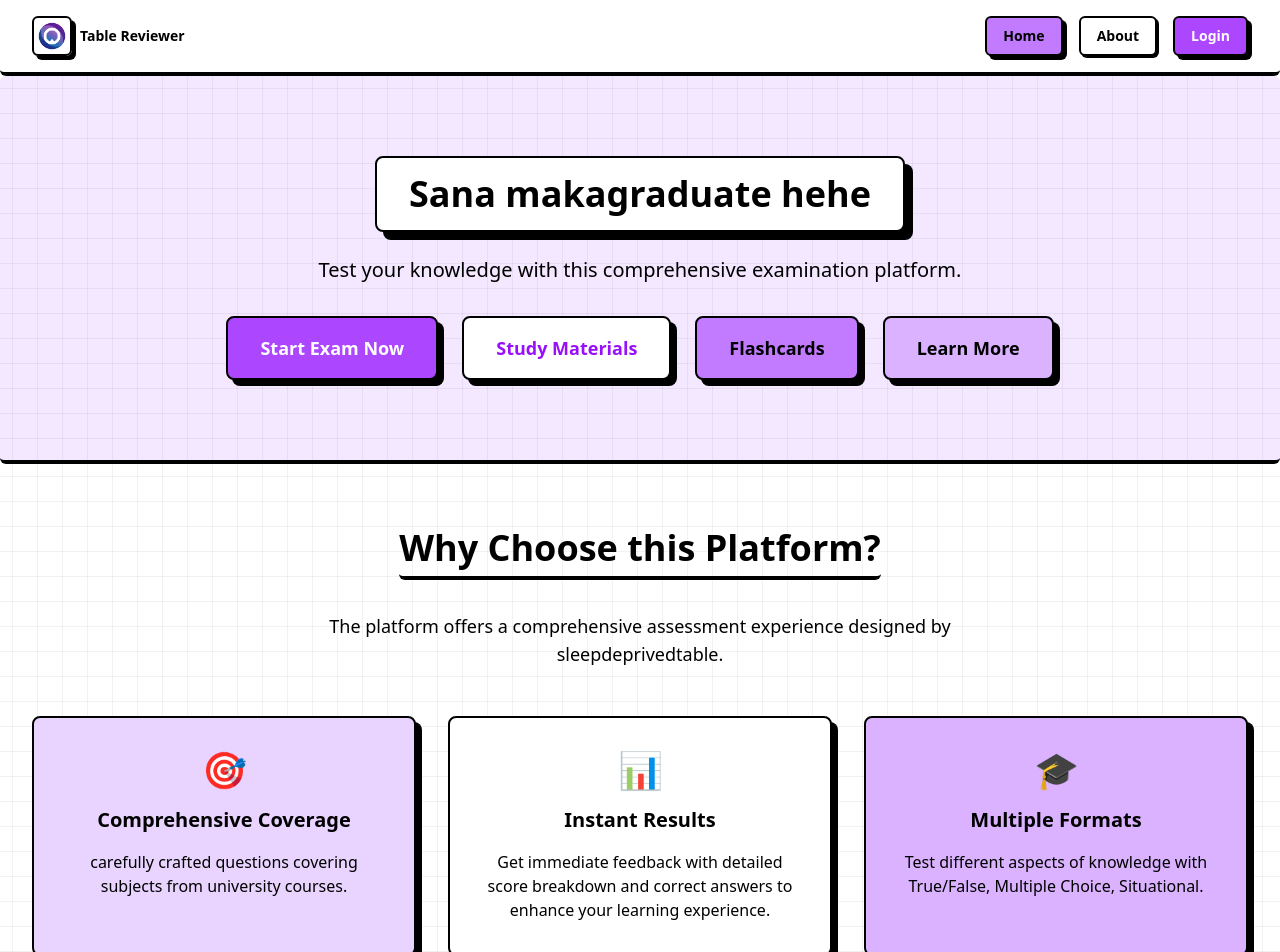
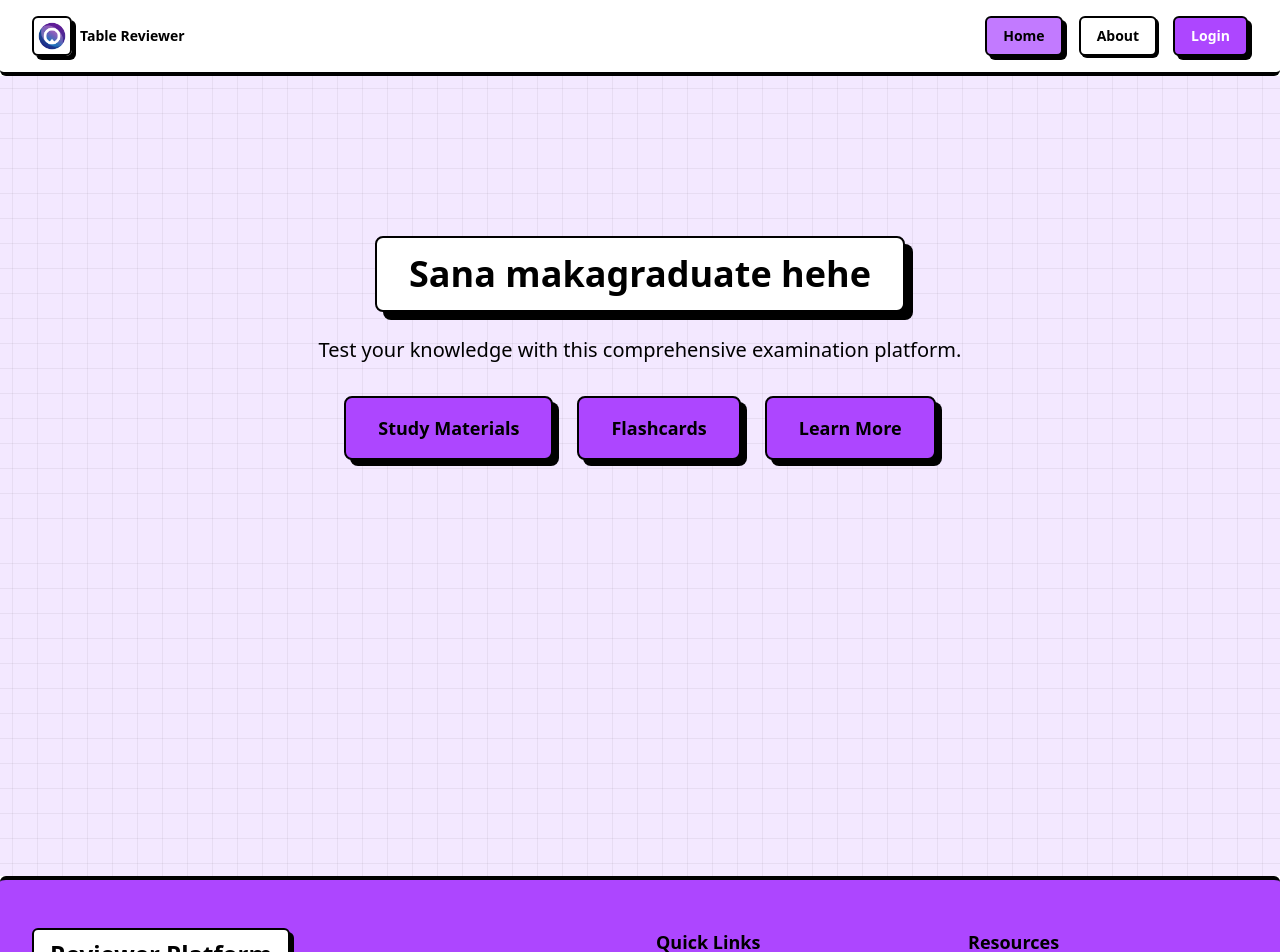
Before and after one commit to auxghlann/table_reviewer, a React (Vite) app: page / in a window 1280 px wide. Shown: the top 952 px of the page. Built offline with nearby package versions, Linux system fonts and the light colour scheme.

Commit message:
refactor: update About and Home pages for improved layout and consistency

```diff
--- a/src/pages/About.jsx
+++ b/src/pages/About.jsx
@@ -2,12 +2,12 @@ import React from "react";
 
 export default function About() {
   return (
-    <div className="min-h-screen grid-background-white">
+    <div className="min-h-screen grid-background py-16">
       {/* Hero Section */}
-      <section className="grid-background py-16 border-b-4 border-black">
+      <section className="grid-background py-16">
         <div className="max-w-7xl mx-auto px-4 sm:px-6 lg:px-8 text-center">
           <h1 className="text-4xl font-bold mb-6 text-black border-4 border-black bg-white inline-block px-8 py-4 shadow-[8px_8px_0px_0px_rgba(0,0,0,1)]">
-            About The Exam Platform
+            About The Reviewer Platform
           </h1>
           <p className="text-xl max-w-3xl mx-auto text-black font-medium mt-8">
             A comprehensive assessment tool designed to evaluate and enhance your understanding
@@ -17,9 +17,9 @@ export default function About() {
       </section>
 
       {/* Main Content */}
-      <section className="py-16 grid-background-white">
+      {/* <section className="py-16 grid-background-white">
         <div className="max-w-4xl mx-auto px-4 sm:px-6 lg:px-8">
-          <div className="prose prose-lg mx-auto">
+          <div className="prose prose-lg mx-auto"> */}
             {/* <h2 className="text-3xl font-bold text-black mb-6 border-b-4 border-black pb-2 inline-block">Our Mission</h2>
             <p className="text-lg text-black font-medium mb-8">
               We believe that understanding Artificial Intelligence is crucial in today's rapidly
@@ -62,7 +62,7 @@ export default function About() {
               </div>
             </div> */}
 
-            <h2 className="text-3xl font-bold text-black mb-6 border-b-4 border-black pb-2 inline-block">Key Features</h2>
+            {/* <h2 className="text-3xl font-bold text-black mb-6 border-b-4 border-black pb-2 inline-block">Key Features</h2>
             <div className="grid md:grid-cols-3 gap-6 mb-12">
               <div className="text-center bg-purple-300 p-6 border-4 border-black shadow-[4px_4px_0px_0px_rgba(0,0,0,1)]">
                 <div className="text-3xl mb-3">⚡</div>
@@ -79,7 +79,7 @@ export default function About() {
                 <h4 className="font-bold mb-2 text-black">Unlimited Attempts</h4>
                 <p className="text-sm text-black font-medium">Take the exam as many times as you want</p>
               </div>
-            </div>
+            </div> */}
 
             {/* <h2 className="text-3xl font-bold text-black mb-6 border-b-4 border-black pb-2 inline-block">Who This Is For</h2>
             <div className="bg-purple-100 p-6 border-4 border-black shadow-[6px_6px_0px_0px_rgba(0,0,0,1)] mb-8">
@@ -91,7 +91,7 @@ export default function About() {
               </ul>
             </div> */}
 
-            <h2 className="text-3xl font-bold text-black mb-6 border-b-4 border-black pb-2 inline-block">Exam Structure</h2>
+            {/* <h2 className="text-3xl font-bold text-black mb-6 border-b-4 border-black pb-2 inline-block">Exam Structure</h2>
             <div className="bg-white p-6 border-4 border-black shadow-[6px_6px_0px_0px_rgba(0,0,0,1)]">
               <div className="grid md:grid-cols-2 gap-6">
                 <div>
@@ -113,13 +113,13 @@ export default function About() {
                   </ul>
                 </div>
               </div>
-            </div>
-          </div>
+            </div> */}
+          {/* </div>
         </div>
-      </section>
+      </section> */}
 
       {/* CTA Section */}
-      <section className="bg-purple-500 py-12 border-t-4 border-black">
+      {/* <section className="bg-purple-500 py-12 border-t-4 border-black">
         <div className="max-w-4xl mx-auto px-4 sm:px-6 lg:px-8 text-center">
           <h2 className="text-3xl font-bold text-white mb-4 inline-block border-4 border-black bg-black px-8 py-3 shadow-[6px_6px_0px_0px_rgba(255,255,255,1)]">
             Ready to Get Started?
@@ -131,7 +131,7 @@ export default function About() {
             Take the Exam
           </button>
         </div>
-      </section>
+      </section> */}
     </div>
   );
 }
--- a/src/pages/Home.jsx
+++ b/src/pages/Home.jsx
@@ -13,9 +13,9 @@ export default function Home() {
     }
   };
   return (
-    <div className="min-h-screen bg-white">
+    <div className="min-h-screen grid-background py-20 ">
       {/* Hero Section */}
-      <section className="grid-background py-20 border-b-4 border-black">
+      <section className="grid-background py-20 ">
         <div className="max-w-7xl mx-auto px-4 sm:px-6 lg:px-8 text-center">
           <h1 className="text-4xl font-bold mb-6 text-black border-4 border-black bg-white inline-block px-8 py-4 shadow-[8px_8px_0px_0px_rgba(0,0,0,1)]">
             Sana makagraduate hehe
@@ -24,30 +24,30 @@ export default function Home() {
             Test your knowledge with this comprehensive examination platform.
           </p>
           <div className="flex flex-col sm:flex-row gap-6 justify-center flex-wrap">
-            <Link
+            {/* <Link
               to="/exam"
               onClick={(e) => handleProtectedClick(e, "/exam")}
               className="bg-purple-500 text-white px-8 py-4 text-lg font-bold border-4 border-black shadow-[6px_6px_0px_0px_rgba(0,0,0,1)] hover:shadow-[8px_8px_0px_0px_rgba(0,0,0,1)] hover:translate-x-[-2px] hover:translate-y-[-2px] transition-all"
             >
               Start Exam Now
-            </Link>
+            </Link> */}
             <Link
               to="/reviewer"
               onClick={(e) => handleProtectedClick(e, "/reviewer")}
-              className="bg-white text-purple-600 px-8 py-4 text-lg font-bold border-4 border-black shadow-[6px_6px_0px_0px_rgba(0,0,0,1)] hover:shadow-[8px_8px_0px_0px_rgba(0,0,0,1)] hover:translate-x-[-2px] hover:translate-y-[-2px] transition-all"
+              className="bg-purple-500 text-black px-8 py-4 text-lg font-bold border-4 border-black shadow-[6px_6px_0px_0px_rgba(0,0,0,1)] hover:shadow-[8px_8px_0px_0px_rgba(0,0,0,1)] hover:translate-x-[-2px] hover:translate-y-[-2px] transition-all"
             >
               Study Materials
             </Link>
             <Link
               to="/flashcards"
               onClick={(e) => handleProtectedClick(e, "/flashcards")}
-              className="bg-purple-400 text-black px-8 py-4 text-lg font-bold border-4 border-black shadow-[6px_6px_0px_0px_rgba(0,0,0,1)] hover:shadow-[8px_8px_0px_0px_rgba(0,0,0,1)] hover:translate-x-[-2px] hover:translate-y-[-2px] transition-all"
+              className="bg-purple-500 text-black px-8 py-4 text-lg font-bold border-4 border-black shadow-[6px_6px_0px_0px_rgba(0,0,0,1)] hover:shadow-[8px_8px_0px_0px_rgba(0,0,0,1)] hover:translate-x-[-2px] hover:translate-y-[-2px] transition-all"
             >
               Flashcards
             </Link>
             <Link
               to="/about"
-              className="bg-purple-300 text-black px-8 py-4 text-lg font-bold border-4 border-black shadow-[6px_6px_0px_0px_rgba(0,0,0,1)] hover:shadow-[8px_8px_0px_0px_rgba(0,0,0,1)] hover:translate-x-[-2px] hover:translate-y-[-2px] transition-all"
+              className="bg-purple-500 text-black px-8 py-4 text-lg font-bold border-4 border-black shadow-[6px_6px_0px_0px_rgba(0,0,0,1)] hover:shadow-[8px_8px_0px_0px_rgba(0,0,0,1)] hover:translate-x-[-2px] hover:translate-y-[-2px] transition-all"
             >
               Learn More
             </Link>
@@ -56,7 +56,7 @@ export default function Home() {
       </section>
 
       {/* Features Section */}
-      <section className="py-16 grid-background-white">
+      {/* <section className="py-16 grid-background-white">
         <div className="max-w-7xl mx-auto px-4 sm:px-6 lg:px-8">
           <div className="text-center mb-12">
             <h2 className="text-4xl font-bold text-black mb-4 inline-block border-b-4 border-black pb-2">
@@ -95,10 +95,10 @@ export default function Home() {
             </div>
           </div>
         </div>
-      </section>
+      </section> */}
 
       {/* Stats Section */}
-      <section className="bg-purple-500 py-16 border-y-4 border-black">
+      {/* <section className="bg-purple-500 py-16 border-y-4 border-black">
         <div className="max-w-7xl mx-auto px-4 sm:px-6 lg:px-8">
           <div className="grid md:grid-cols-4 gap-8 text-center text-white">
             <div className="bg-white text-black p-6 border-4 border-black shadow-[4px_4px_0px_0px_rgba(0,0,0,1)]">
@@ -119,10 +119,10 @@ export default function Home() {
             </div>
           </div>
         </div>
-      </section>
+      </section> */}
 
       {/* CTA Section */}
-      <section className="py-16 grid-background">
+      {/* <section className="py-16 grid-background">
         <div className="max-w-4xl mx-auto px-4 sm:px-6 lg:px-8 text-center">
           <h2 className="text-4xl font-bold text-black mb-6 inline-block border-4 border-black bg-white px-8 py-4 shadow-[6px_6px_0px_0px_rgba(0,0,0,1)]">
             Ready to Improve Your Knowledge?
@@ -147,7 +147,7 @@ export default function Home() {
             </Link>
           </div>
         </div>
-      </section>
+      </section> */}
     </div>
   );
 }
```
